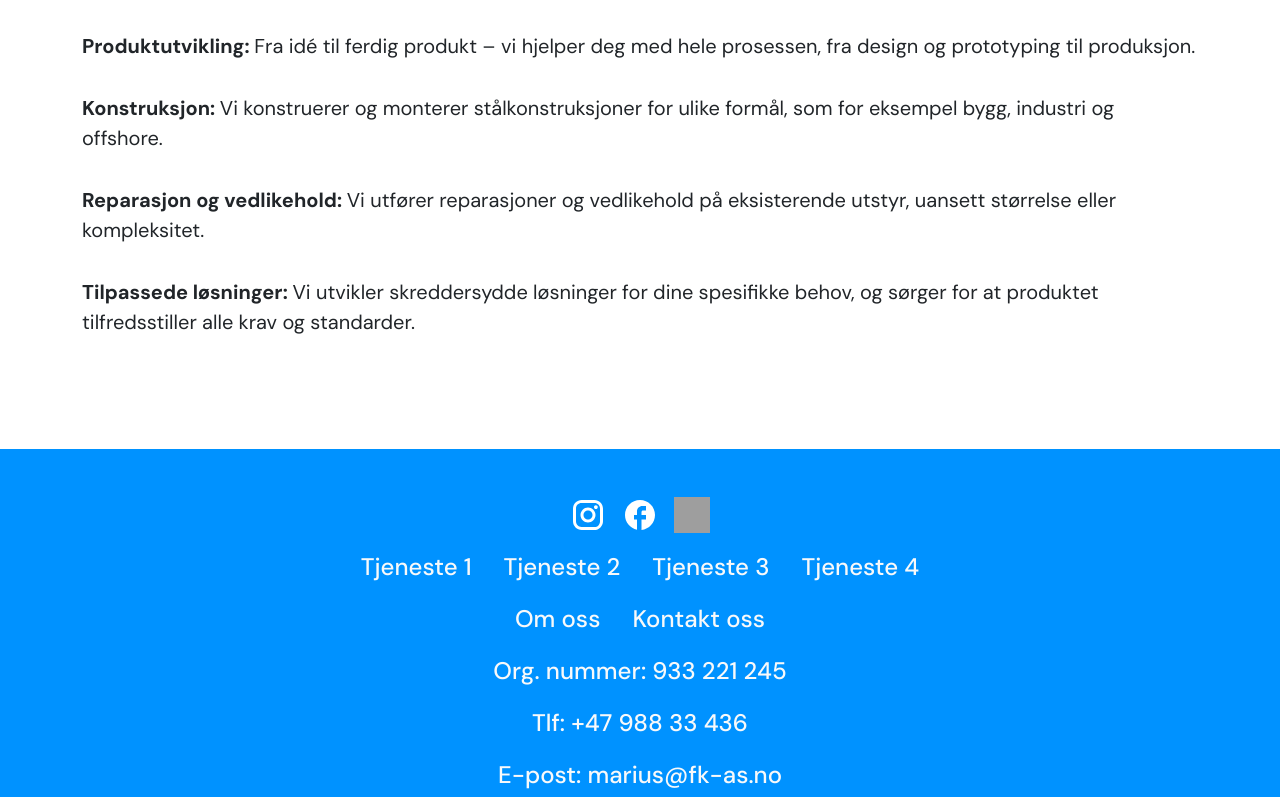
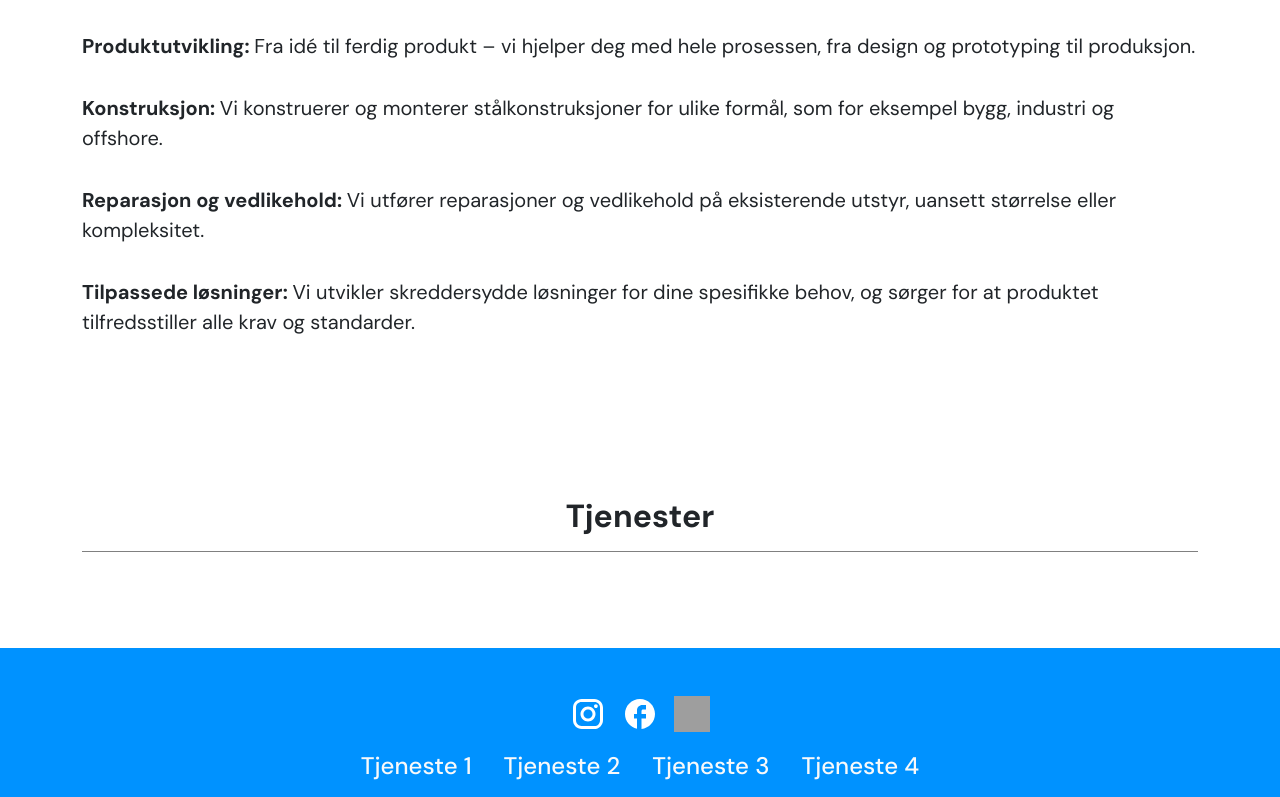
Before and after one commit to teehbee/flostrand-og-knutsen, a React (Vite) app: page /about in a window 1280 px wide. Shown: the part 2505-3302 px from the top of the page. Built offline with nearby package versions, Linux system fonts and the light colour scheme; grey boxes are pictures that could not be loaded.

Commit message:
import about services list title dynamically

```diff
--- a/src/components/about/About.tsx
+++ b/src/components/about/About.tsx
@@ -1,4 +1,4 @@
-import { AboutLandingSection, AboutLowerImageSection, AboutTextBody, AboutLowerTextBody } from "./sections";
+import { AboutLandingSection, AboutLowerImageSection, AboutTextBody, AboutLowerTextBody, AboutServicesList } from "./sections";
 
 function AboutContent() {
   return (
@@ -7,6 +7,7 @@ function AboutContent() {
       <AboutTextBody />
       <AboutLowerImageSection />
       <AboutLowerTextBody />
+      <AboutServicesList />
     </>
   );
 }
--- a/src/components/about/content/index.tsx
+++ b/src/components/about/content/index.tsx
@@ -1,6 +1,8 @@
 import { aboutLandingImageDescription, aboutHeader, aboutLowerImageDescription, aboutLowerImageHeader, aboutLowerImageText, aboutParagraph1, aboutParagraph1Bold, aboutParagraph2, aboutParagraph2Bold, aboutParagraph3, aboutParagraph3Bold, aboutParagraph4, aboutParagraph4Bold, aboutParagraph5, aboutParagraph5Bold, aboutParagraph6, aboutParagraph6Bold, aboutSignature } from "./textContent";
 
 import { aboutLowerParagraph1Bold, aboutLowerParagraph1, aboutLowerParagraph2Bold, aboutLowerParagraph2, aboutLowerParagraph3Bold, aboutLowerParagraph3, aboutLowerParagraph4Bold, aboutLowerParagraph4, aboutLowerParagraph5Bold, aboutLowerParagraph5 } from "./textContent";
+
+import { aboutServicesTitle } from "./textContent";
 
 export {
   aboutLandingImageDescription,
@@ -31,4 +33,5 @@ export {
   aboutLowerParagraph4,
   aboutLowerParagraph5Bold,
   aboutLowerParagraph5,
+  aboutServicesTitle,
 };
--- a/src/components/about/content/textContent.tsx
+++ b/src/components/about/content/textContent.tsx
@@ -51,3 +51,7 @@ export const aboutLowerParagraph4 = "Vi utfører reparasjoner og vedlikehold på
 
 export const aboutLowerParagraph5Bold = "Tilpassede løsninger: ";
 export const aboutLowerParagraph5 = "Vi utvikler skreddersydde løsninger for dine spesifikke behov, og sørger for at produktet tilfredsstiller alle krav og standarder.";
+
+// About services list
+
+export const aboutServicesTitle = "Tjenester";
--- /dev/null
+++ b/src/components/about/elements/AboutServicesTitle.tsx
@@ -0,0 +1,13 @@
+interface aboutServicesTitle {
+  aboutServicesTitle: string;
+}
+
+const AboutServicesTitle: React.FC<aboutServicesTitle> = ({ aboutServicesTitle }) => {
+  return (
+    <div className="text-center section-border">
+      <h3 className="fs-1-5rem-to-2rem fw-bold pb-2">{aboutServicesTitle}</h3>
+    </div>
+  );
+};
+
+export default AboutServicesTitle;
--- a/src/components/about/elements/index.tsx
+++ b/src/components/about/elements/index.tsx
@@ -2,5 +2,6 @@ import AboutLandingImage from "./AboutLandingImage";
 import AboutLandingHeader from "./AboutLandingText";
 import AboutLowerText from "./AboutLowerText";
 import AboutTextParagraph from "./AboutTextParagraph";
+import AboutServicesTitle from "./AboutServicesTitle";
 
-export { AboutLandingImage, AboutLandingHeader, AboutLowerText, AboutTextParagraph };
+export { AboutLandingImage, AboutLandingHeader, AboutLowerText, AboutTextParagraph, AboutServicesTitle };
--- a/src/components/about/sections/AboutLowerTextBody.tsx
+++ b/src/components/about/sections/AboutLowerTextBody.tsx
@@ -3,13 +3,13 @@ import { AboutTextParagraph } from "../elements";
 
 function AboutLowerTextBody() {
   return (
-    <div className="container py-5 my-5">
+    <section id="about-us-lower-text" className="container py-5 my-5">
       <AboutTextParagraph textContentBold={aboutLowerParagraph1Bold} textContent={aboutLowerParagraph1} />
       <AboutTextParagraph textContentBold={aboutLowerParagraph2Bold} textContent={aboutLowerParagraph2} />
       <AboutTextParagraph textContentBold={aboutLowerParagraph3Bold} textContent={aboutLowerParagraph3} />
       <AboutTextParagraph textContentBold={aboutLowerParagraph4Bold} textContent={aboutLowerParagraph4} />
       <AboutTextParagraph textContentBold={aboutLowerParagraph5Bold} textContent={aboutLowerParagraph5} />
-    </div>
+    </section>
   );
 }
 
--- /dev/null
+++ b/src/components/about/sections/AboutServicesList.tsx
@@ -0,0 +1,12 @@
+import { AboutServicesTitle } from "../elements";
+import { aboutServicesTitle } from "../content";
+
+function AboutServicesList() {
+  return (
+    <section id="about-services-list" className="container py-5 my-5">
+      <AboutServicesTitle aboutServicesTitle={aboutServicesTitle} />
+    </section>
+  );
+}
+
+export default AboutServicesList;
--- a/src/components/about/sections/index.tsx
+++ b/src/components/about/sections/index.tsx
@@ -2,5 +2,6 @@ import AboutLandingSection from "./AboutLandingSection";
 import AboutLowerImageSection from "./AboutLowerImageSection";
 import AboutTextBody from "./AboutTextBody";
 import AboutLowerTextBody from "./AboutLowerTextBody";
+import AboutServicesList from "./AboutServicesList";
 
-export { AboutLandingSection, AboutLowerImageSection, AboutTextBody, AboutLowerTextBody };
+export { AboutLandingSection, AboutLowerImageSection, AboutTextBody, AboutLowerTextBody, AboutServicesList };
--- a/src/styles/style.scss
+++ b/src/styles/style.scss
@@ -67,6 +67,14 @@ $custom-fs-3-625rem: 3.625rem;
   }
 }
 
+.fs-1-5rem-to-2rem {
+  font-size: $custom-fs-1-5rem;
+
+  @include media-breakpoint-up("lg") {
+    font-size: $custom-fs-2rem;
+  }
+}
+
 .fs-2-125rem-to-3-625rem {
   font-size: $custom-fs-2-125rem;
 
@@ -124,6 +132,10 @@ $custom-fs-3-625rem: 3.625rem;
 .dropdown-border {
   border-bottom: 2px solid $main-blue-color;
   width: 100%;
+}
+
+.section-border {
+  border-bottom: 1px solid gray;
 }
 
 // Buttons
```
